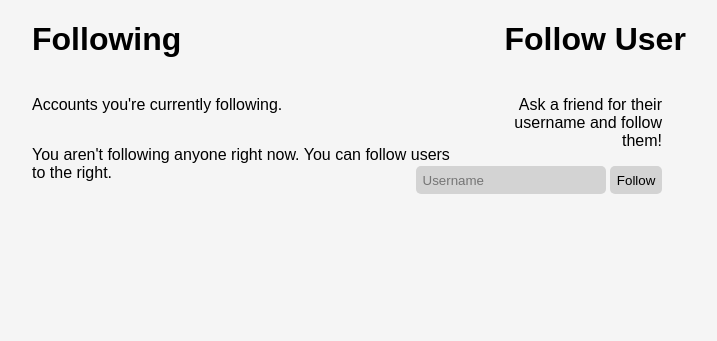
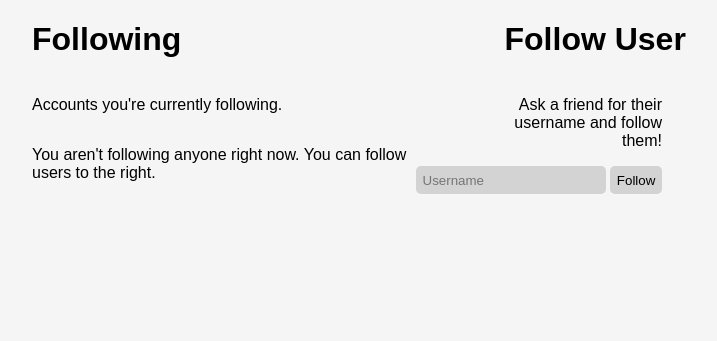
Before and after one commit to aidandomondon/comebacksunday, a Django app: template comebacksunday/posts/templates/posts/following.html in a window 1280 px wide. Shown: the top 341 px of the page, without its empty margins (293-1010 px from the left). Run offline with Django 5.2, Linux system fonts and the light colour scheme; the template is opened without the code that fills it, so the values that code supplies are empty.

Commit message:
Fixes spacing of no followees message

```diff
--- a/comebacksunday/posts/static/posts/following.css
+++ b/comebacksunday/posts/static/posts/following.css
@@ -47,6 +47,10 @@ body {
         align-items: left;
         gap: 0.25em;
         overflow: scroll;
+
+        #no_followees {
+            margin-right: 1em;
+        }
     }
 }
 
```
